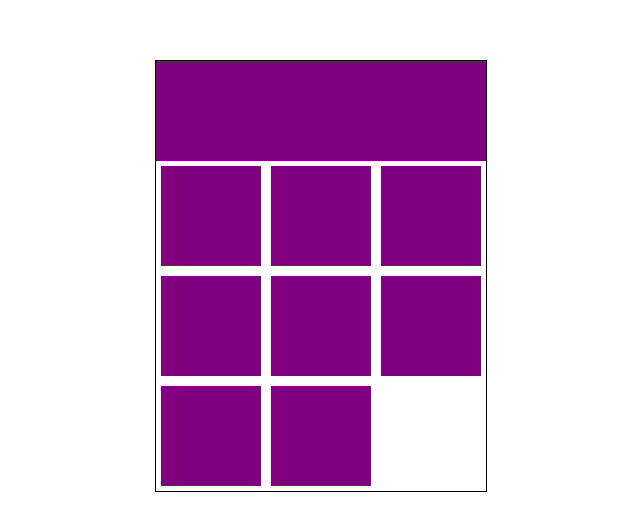
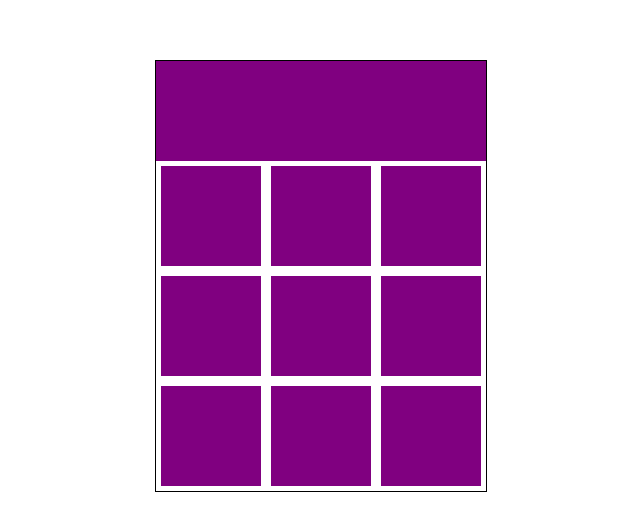
Before and after one commit to abdelrahmanlatif04/XO-game, a plain HTML site: page index.html in a window 1280 px wide. Shown: the part 124-654 px from the top of the page, without its empty margins (319-959 px from the left). Drawn offline with Linux system fonts and the light colour scheme.

Commit message:
index.html

```diff
--- a/index.html
+++ b/index.html
@@ -19,6 +19,7 @@
             <div class="area"></div>
             <div class="area"></div>
             <div class="area"></div>
+            <div class="area"></div>
         </div>
     </div>
     <script src="index.js"></script>
```
